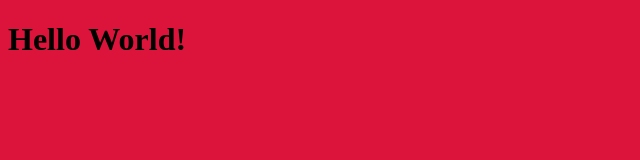
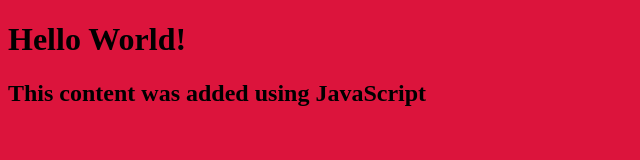
Before and after one commit to theweswing/phat-morrissey, a plain HTML site: page index.html in a window 1280 px wide. Shown: the whole page, without its empty margins (0-640 px from the left). Drawn offline with Linux system fonts and the light colour scheme.

Commit message:
added script.js and connected to index.html

```diff
--- a/index.html
+++ b/index.html
@@ -6,5 +6,6 @@
     </head>
     <body>
 <h1>Hello World!</h1>
+<script src="./script.js"></script>
     </body>
 </html>
--- /dev/null
+++ b/script.js
@@ -0,0 +1,5 @@
+const h2= document.createElement("h2");
+
+h2.textContent = "This content was added using JavaScript";
+
+document.querySelector("body").appendChild(h2)
```
